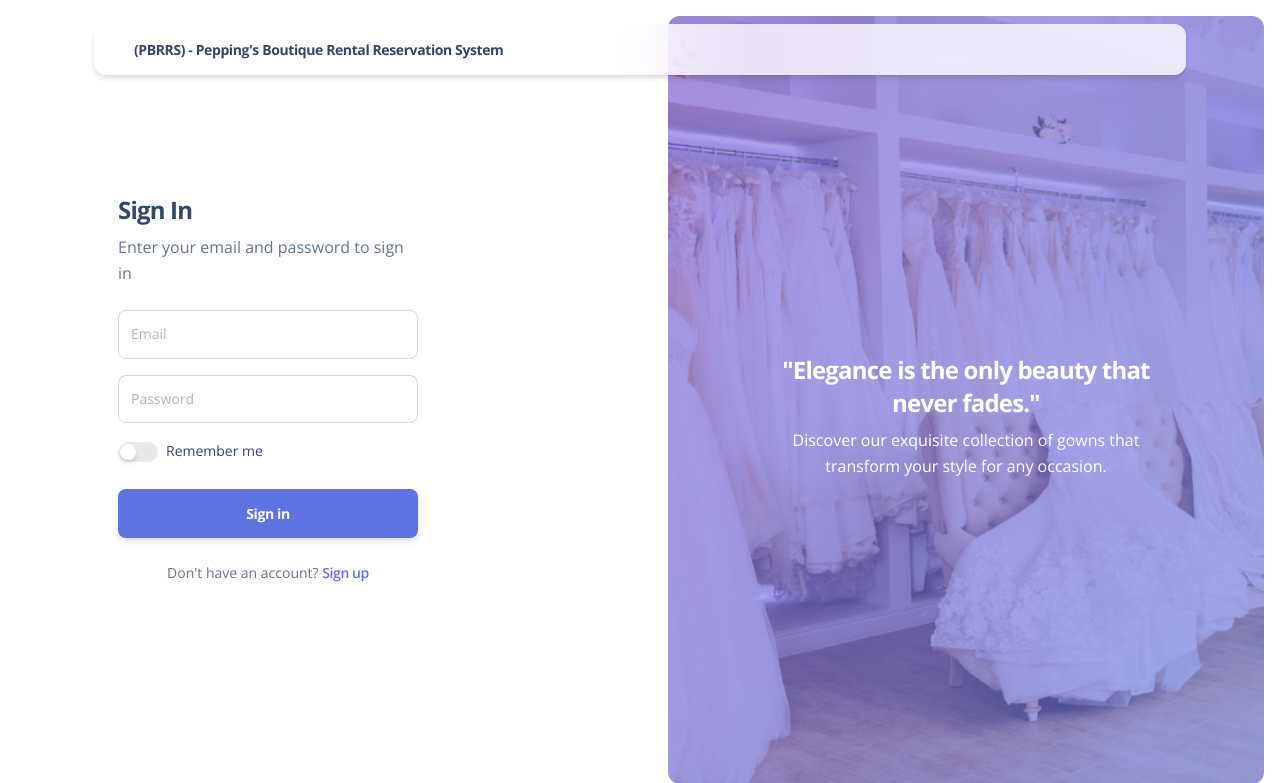
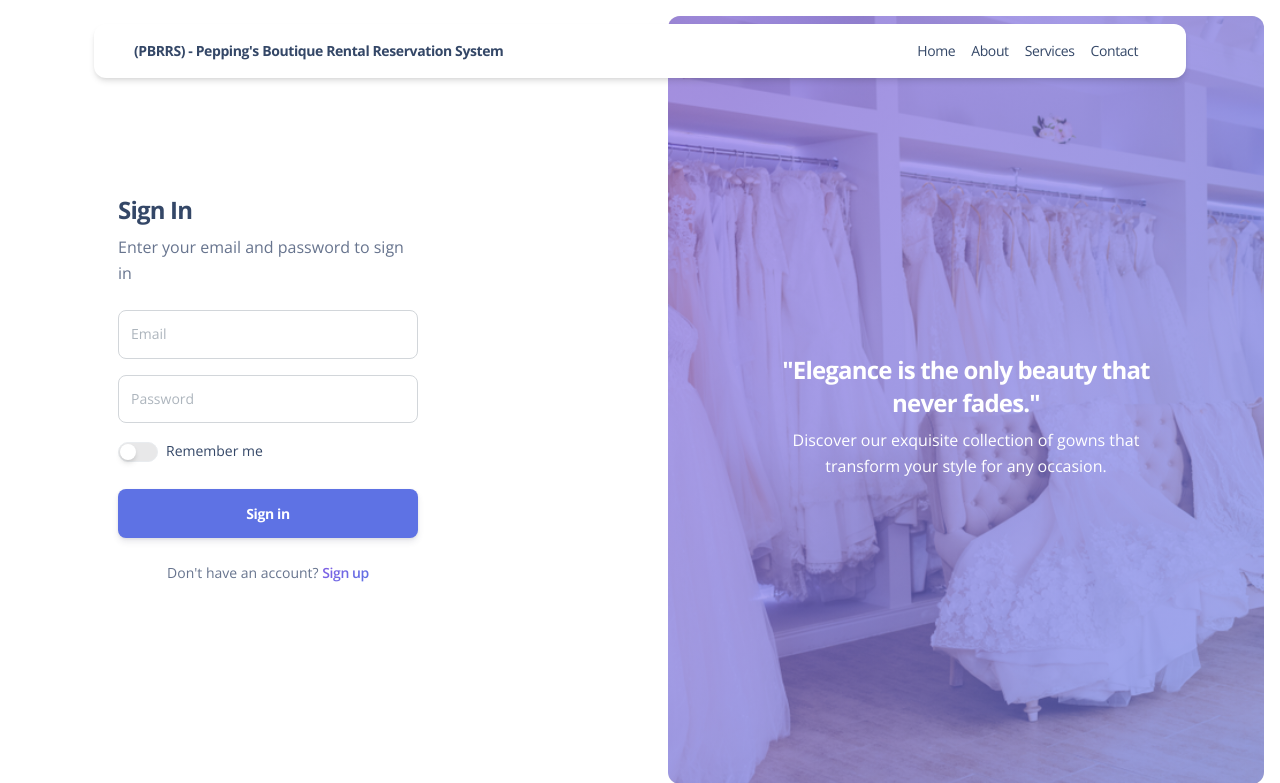
Before and after one commit to jirmskie9/gown_rental, a PHP site: page / in a window 1280 px wide. Shown: the top 783 px of the page. Run offline with PHP 8.4, Linux system fonts and the light colour scheme; some libraries are stand-ins or nearby versions.

Commit message:
Login Toggle

```diff
--- a/index.php
+++ b/index.php
@@ -31,20 +31,39 @@ include('pages/process/config.php');
     <div class="row">
       <div class="col-12">
         <!-- Navbar -->
-        <nav class="navbar navbar-expand-lg blur border-radius-lg top-0 z-index-3 shadow position-absolute mt-4 py-2 start-0 end-0 mx-4">
+        <nav class="navbar navbar-expand-lg navbar-light bg-light blur border-radius-lg top-0 z-index-3 shadow position-absolute mt-4 py-2 start-0 end-0 mx-4">
             <div class="container-fluid">
-            <a class="navbar-brand font-weight-bolder ms-lg-0 ms-3 " href="#">
+                <!-- Navbar Brand -->
+                <a class="navbar-brand font-weight-bolder ms-lg-0 ms-3" href="#">
                     (PBRRS) - Pepping's Boutique Rental Reservation System
                 </a>
 
+                <!-- Toggler Button for Small Screens -->
+                <button class="navbar-toggler" type="button" data-bs-toggle="collapse" data-bs-target="#navigation" aria-controls="navigation" aria-expanded="false" aria-label="Toggle navigation">
+                    <span class="navbar-toggler-icon"></span>
+                </button>
+
+                <!-- Collapsible Navbar Links -->
                 <div class="collapse navbar-collapse" id="navigation">
-
-              <ul class="navbar-nav d-lg-block d-none">
-
+                    <ul class="navbar-nav ms-auto">
+                        <!-- Add navbar items here if needed -->
+                        <li class="nav-item">
+                            <a class="nav-link" href="#">Home</a>
+                        </li>
+                        <li class="nav-item">
+                            <a class="nav-link" href="#">About</a>
+                        </li>
+                        <li class="nav-item">
+                            <a class="nav-link" href="#">Services</a>
+                        </li>
+                        <li class="nav-item">
+                            <a class="nav-link" href="#">Contact</a>
+                        </li>
                     </ul>
                 </div>
             </div>
         </nav>
+
         <!-- End Navbar -->
       </div>
     </div>
```
Lines whose indentation alone changed are shown as unchanged.
